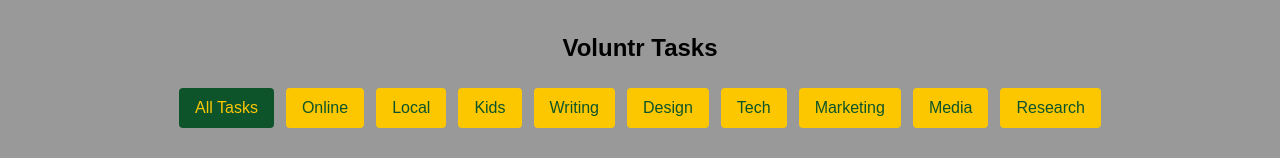
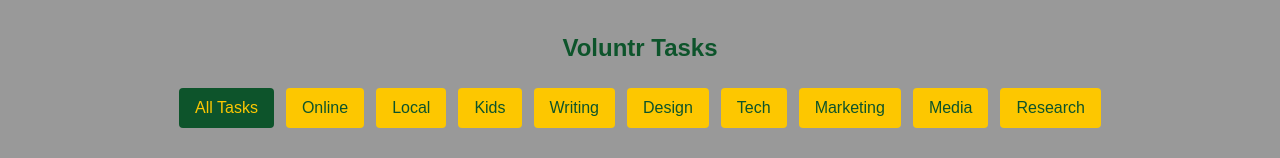
Before and after one commit to S-hussaini/cprg306-project, a Next.js app: page /tasks in a window 1280 px wide. Shown: the top 158 px of the page. Built offline with nearby package versions, Linux system fonts and the light colour scheme.

Commit message:
changed the color again cause I cant decide on it

```diff
--- a/app/tasks/page.js
+++ b/app/tasks/page.js
@@ -47,7 +47,7 @@
 
       {/* Main content */}
       <div className="relative z-10">
-        <h1 className="text-2xl font-bold mb-6 text-center text-black">
+        <h1 className="text-2xl font-bold mb-6 text-center text-green-900">
           Voluntr Tasks
         </h1>
 
```
